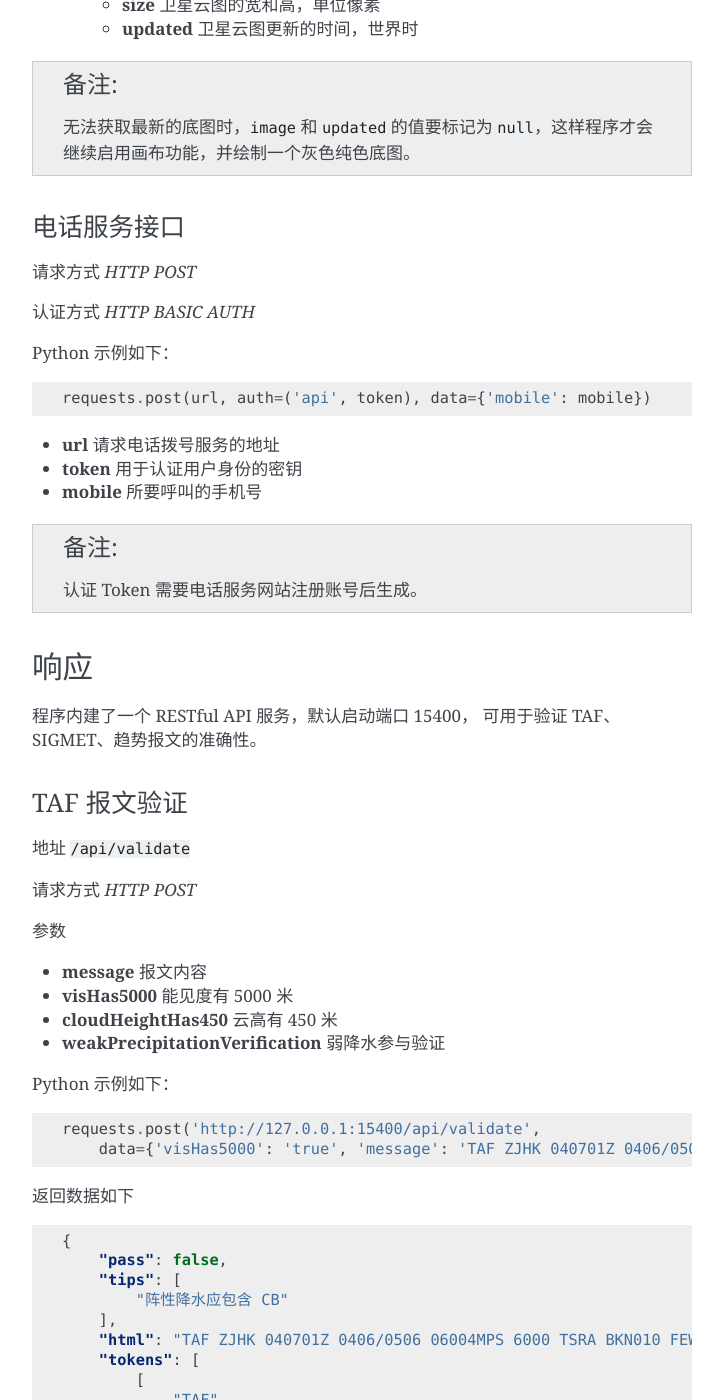
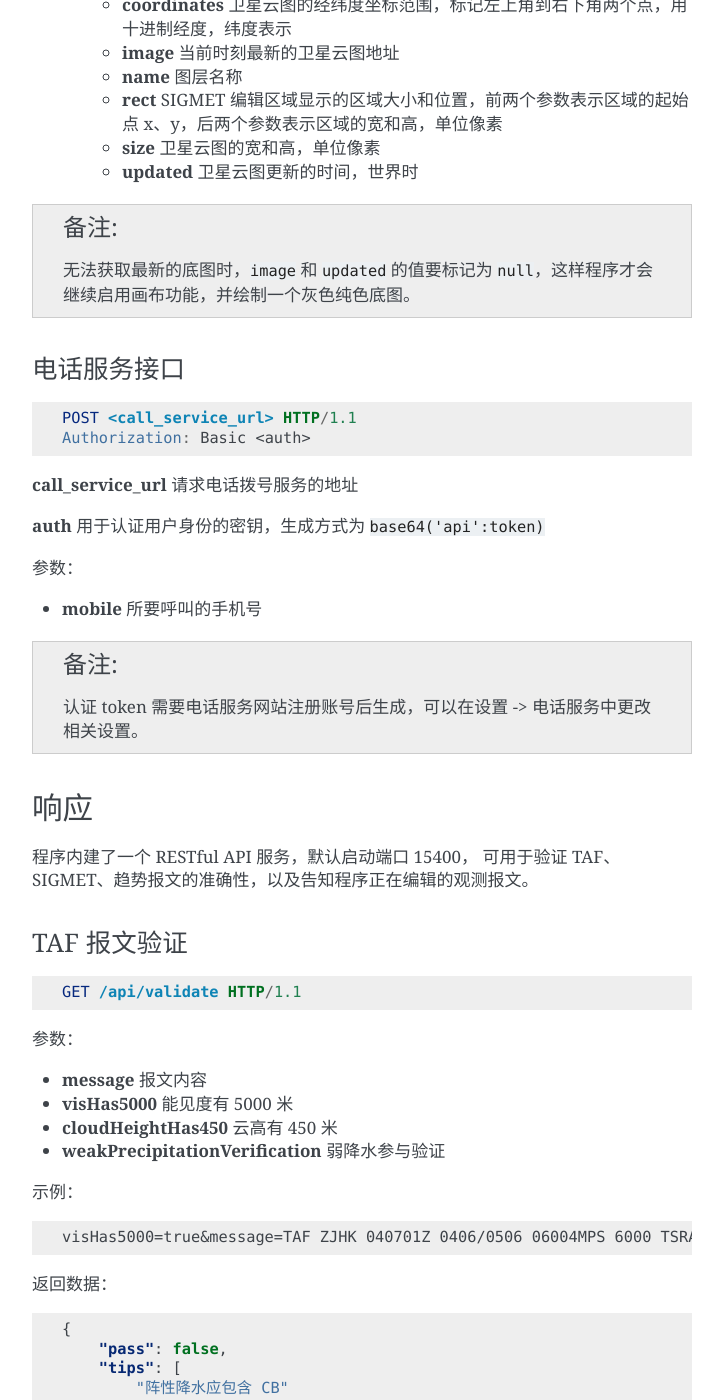
Before and after one commit to up1and/tafor, a Sphinx documentation site: the page built from docs/interface.rst, in a window 1280 px wide and 1400 px high, scrolled down 1500 px. Shown: the whole window, without its empty margins (388-1111 px from the left). Built offline with Sphinx 7.4.7, drawn with Linux system fonts in a browser that asks for light colours; some of the changed text lies outside the part shown.

Commit message:
更新文档

```diff
--- a/docs/interface.rst
+++ b/docs/interface.rst
@@ -7,11 +7,17 @@
 ----------
 程序会定时对外请求的接口，报文接口请求间隔 1 分钟，情报区接口请求间隔 5 分钟，电话服务接口依据条件触发。
 
+各类请求地址可以在 设置 -> 数据源中更改，详情请参考 :ref:`guide`。
+
 报文接口
 ^^^^^^^^^^^^^^^^^^^^
-请求方式 `HTTP GET`
+.. code-block:: http
 
-返回数据如下：
+    GET <latest_airport_url> HTTP/1.1
+
+**latest_airport_url** 当前机场最新的报文数据接口
+
+需返回以下数据：
 
 .. code-block:: json
 
@@ -24,15 +30,20 @@
 
 情报区信息接口
 ^^^^^^^^^^^^^^^^^^^^^^^
-请求方式 `HTTP GET`
 
-返回数据如下：
+.. code-block:: http
+
+    GET <fir_information_url> HTTP/1.1
+
+**fir_information_url** 当前情报区的信息接口
+
+需返回以下数据：
 
 .. code-block:: json
 
     {
-    "boundaries": [],
-    "layers": [
+      "boundaries": [],
+      "layers": [
         {
         "coordinates": [
             [
@@ -76,47 +87,47 @@
 
 电话服务接口
 ^^^^^^^^^^^^^^^^^^^^^
-请求方式 `HTTP POST`
 
-认证方式 `HTTP BASIC AUTH`
+.. code-block:: http
 
-Python 示例如下：
+    POST <call_service_url> HTTP/1.1
+    Authorization: Basic <auth>
 
-.. code-block:: python
+**call_service_url** 请求电话拨号服务的地址
 
-    requests.post(url, auth=('api', token), data={'mobile': mobile})
+**auth** 用于认证用户身份的密钥，生成方式为 ``base64('api':token)``
 
-- **url** 请求电话拨号服务的地址
-- **token** 用于认证用户身份的密钥
+参数：
+
 - **mobile** 所要呼叫的手机号
 
-.. note:: 认证 Token 需要电话服务网站注册账号后生成。
+.. note:: 认证 token 需要电话服务网站注册账号后生成，可以在设置 -> 电话服务中更改相关设置。
 
 响应
 ----------
-程序内建了一个 RESTful API 服务，默认启动端口 15400， 可用于验证 TAF、SIGMET、趋势报文的准确性。
+程序内建了一个 RESTful API 服务，默认启动端口 15400， 可用于验证 TAF、SIGMET、趋势报文的准确性，以及告知程序正在编辑的观测报文。
 
 TAF 报文验证
 ^^^^^^^^^^^^^^^^^^^^
-地址 ``/api/validate``
 
-请求方式 `HTTP POST`
+.. code-block:: http
 
-参数
+    GET /api/validate HTTP/1.1
+
+参数：
 
 - **message** 报文内容
 - **visHas5000** 能见度有 5000 米
 - **cloudHeightHas450** 云高有 450 米
 - **weakPrecipitationVerification** 弱降水参与验证
 
-Python 示例如下：
+示例：
 
-.. code-block:: python
+.. code-block:: text
 
-    requests.post('http://127.0.0.1:15400/api/validate',
-        data={'visHas5000': 'true', 'message': 'TAF ZJHK 040701Z 0406/0506 06004MPS 6000 TSRA BKN010 FEW023CB BKN033 TX28/0505Z TN24/0418Z BECMG 0407/0408 -SHRA BECMG 0415/0416 BKN030 TEMPO 0410/0414 SHRA='})
+    visHas5000=true&message=TAF ZJHK 040701Z 0406/0506 06004MPS 6000 TSRA BKN010 FEW023CB BKN033 TX28/0505Z TN24/0418Z BECMG 0407/0408 -SHRA BECMG 0415/0416 BKN030 TEMPO 0410/0414 SHRA=
 
-返回数据如下
+返回数据：
 
 .. code-block:: json
 
@@ -205,22 +216,25 @@
 
 趋势报文验证
 ^^^^^^^^^^^^^^^^^^^^
-地址 ``/api/validate``
 
-请求方式 `HTTP POST`
+.. code-block:: http
 
-参数
+    GET /api/validate HTTP/1.1
+
+参数：
 
 - **message** 报文内容
+- **visHas5000** 能见度有 5000 米
+- **cloudHeightHas450** 云高有 450 米
+- **weakPrecipitationVerification** 弱降水参与验证
 
-Python 示例如下：
+示例：
 
-.. code-block:: python
+.. code-block:: text
 
-    requests.post('http://127.0.0.1:15400/api/validate',
-        data={'message': 'METAR ZJHK 221100Z 29002MPS 160V330 9999 -TSRA FEW020CB SCT023 24/23 Q1008 RESHRA BECMG FM1111 TL1230 -SHRA='})
+    message=METAR ZJHK 221100Z 29002MPS 160V330 9999 -TSRA FEW020CB SCT023 24/23 Q1008 RESHRA BECMG FM1111 TL1230 -SHRA=
 
-返回数据如下
+返回数据：
 
 .. code-block:: json
 
@@ -244,6 +258,24 @@
         ]
     }
 
-SIGMET & AIRMET报文验证
+SIGMET & AIRMET 报文验证
 ^^^^^^^^^^^^^^^^^^^^^^^^^^^^^^^^^^^^^^
 SIGMET/AIRMET 报文验证类似，不再做举例。
+
+
+显示观测报文
+^^^^^^^^^^^^^^^^^^^^
+
+.. code-block:: http
+
+    POST /api/metar HTTP/1.1
+
+参数：
+
+- **message** 报文内容
+
+示例：
+
+.. code-block:: text
+
+    message=METAR ZJHK 210600Z 26002MPS 200V300 9999 BKN030 36/27 Q1004 NOSIG=
```
Also changed, not shown: docs/guide.rst (+20 -3 lines), docs/images/trend_editor.png, docs/images/trend_preview.png (added).
